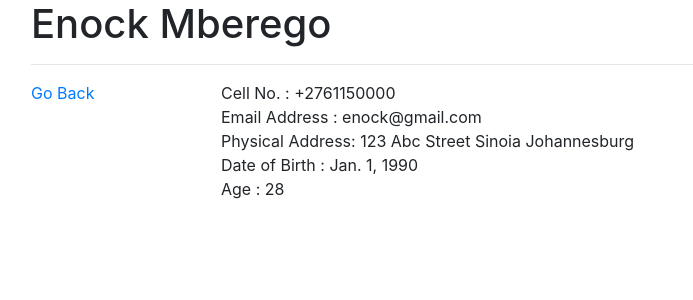
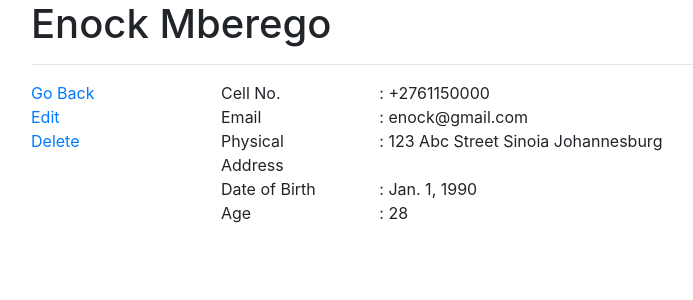
Before and after one commit to magixian/DjangoSimpleAddressBook, a Django app: page /contacts/view/1/ in a window 1280 px wide. Shown: the top 300 px of the page, without its empty margins (54-747 px from the left). Run offline with Django 3.2, Linux system fonts and the light colour scheme; data comes from the database, SQL or seed files in the repository; both versions use the stored data as it was after the commit; some libraries are stand-ins or nearby versions.

Commit message:
Changes to allow contacts to be edited and deleted.

```diff
--- a/addressbook/contacts/templates/contacts/details.html
+++ b/addressbook/contacts/templates/contacts/details.html
@@ -10,14 +10,28 @@
 
   <div class="row">
     <div class="col-sm-2">
-      <a href='{% url "contacts:index" %}'>Go Back</a>
+      <a href='{% url "contacts:index" %}'>Go Back</a> <br/>
+      <a href='{% url "contacts:edit" contact.id  %}'>Edit</a> <br/>
+      <a href='{% url "contacts:delete" contact.id  %}'>Delete</a>
     </div>
     <div class="col-sm-10">
-      Cell No.        : {{contact.cell}} <br/>
-      Email Address   : {{contact.email}} <br/>
-      Physical Address: {{contact.address}} <br/>
-      Date of Birth   : {{contact.dob}} <br/>
-      Age             : {{contact.get_age}} <br/>
+      <div class="row">
+        <!-- contact cell number -->
+        <div class="col-sm-4 col-md-2">Cell No.</div>
+        <div class="col-sm-8 col-md-10">: {{contact.cell}}</div>
+        <!-- contact email -->
+        <div class="col-sm-4 col-md-2">Email</div>
+        <div class="col-sm-8 col-md-10">: {{contact.email}}</div>
+        <!-- contact address -->
+        <div class="col-sm-4 col-md-2">Physical Address</div>
+        <div class="col-sm-8 col-md-10">: {{contact.address}}</div>
+        <!-- contact dob -->
+        <div class="col-sm-4 col-md-2">Date of Birth</div>
+        <div class="col-sm-8 col-md-10">: {{contact.dob}}</div>
+        <!-- contact age -->
+        <div class="col-sm-4 col-md-2">Age</div>
+        <div class="col-sm-8 col-md-10">: {{contact.get_age}}</div>
+      </div>
     </div>
   </div>
 </div>
--- a/addressbook/contacts/urls.py
+++ b/addressbook/contacts/urls.py
@@ -7,5 +7,8 @@ urlpatterns = [
     path('', views.IndexView.as_view(), name='index'),
     path('view/<int:pk>/', views.DetailView.as_view(), name='detail'),
     path('add/', views.add, name='add'),
+    path('edit/<int:pk>/', views.add, name='edit'),
     path('save/', views.save, name='save'),
+    path('update/<int:pk>/', views.save, name='update'), # update url will use the function with save
+    path('delete/<int:pk>/', views.delete, name='delete'),
 ]
--- a/addressbook/contacts/views.py
+++ b/addressbook/contacts/views.py
@@ -20,18 +20,45 @@ class DetailView(generic.DetailView):
     model = Contact
     template_name = 'contacts/details.html'
 
-def add(request):
-    return render(request, 'contacts/add.html', {'form': ContactForm(),})
+def add(request, pk=None):
+    # Check to see if a key has been sent. If true then allow edit functionality.
+    if pk == None:
+        form = ContactForm()
+    else:
+        contact = get_object_or_404(Contact, pk=pk)
+        form = ContactForm(request.POST or None, instance=contact)
 
-def save(request):
-    #contact = get_object_or_404(Contact, pk=pk)
+    return render(request, 'contacts/add.html', {'form': form,})
+
+def add(request, pk=None):
+    # Check to see if a key has been sent. If true then allow edit functionality.
+    if pk == None:
+        return render(request, 'contacts/add.html', {'form': ContactForm(),})
+    else:
+        contact = get_object_or_404(Contact, pk=pk)
+        form = ContactForm(request.POST or None, instance=contact)
+        return render(request, 'contacts/add.html', {'form': form, 'contact': contact})
+
+def save(request, pk=None):
     if request.method == "POST":
-        form = ContactForm(request.POST)
+        # If a key is sent then get the object and dupdate it.
+        if pk == None:
+            form = ContactForm(request.POST)
+        else:
+            contact = get_object_or_404(Contact, pk=pk)
+            form = ContactForm(request.POST or None, instance=contact)
+
         if form.is_valid():
             contact = form.save(commit=False)
             contact.save()
             return HttpResponseRedirect(reverse('contacts:detail', args=(contact.id,)))
         else:
-            return render(request, 'contacts/add.html', {'form': form, 'error_message': "Pleas enter all the contact information required.",})
+            return render(request, 'contacts/add.html', {'form': form, 'error_message': "Please enter all the contact information required.",})
     else:
         return render(request, 'contacts/add.html', {'form': ContactForm(), 'error_message': "Please re-enter the contact.",})
+
+def delete(request, pk):
+    # Check to see if a key has been sent then delete
+    contact = get_object_or_404(Contact, pk=pk)
+    contact.delete()
+    return HttpResponseRedirect(reverse('contacts:index'))
```
Also changed, not shown: addressbook/contacts/templates/contacts/add.html (+16 -2 lines), addressbook/db.sqlite3.
